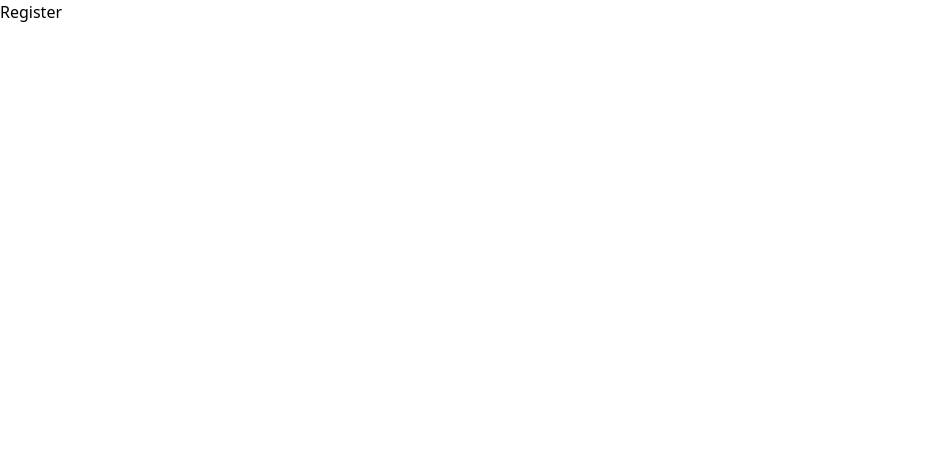
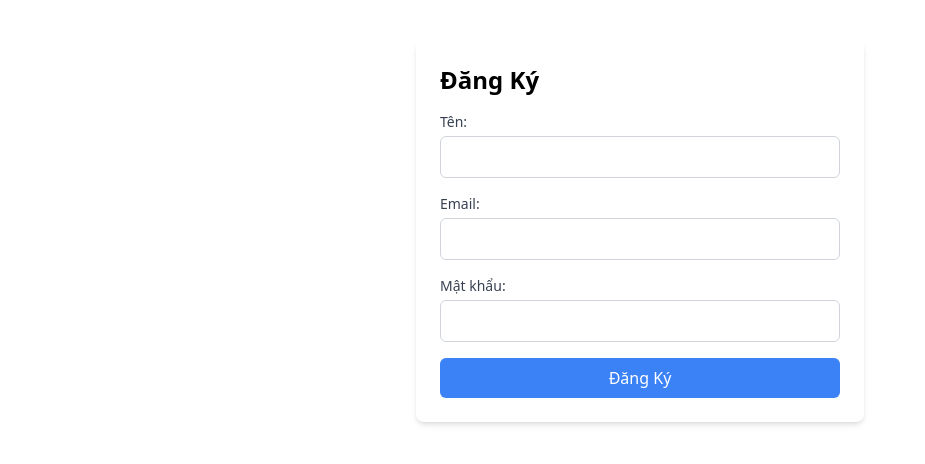
Before and after one commit to duongphph53276/GameThuMobile, a React (Vite) app: page /register in a window 1280 px wide. Shown: the top 464 px of the page, without its empty margins (0-925 px from the left). Built offline with nearby package versions, Linux system fonts and the light colour scheme.

Commit message:
xong register

```diff
--- a/src/components/auth/Login.tsx
+++ b/src/components/auth/Login.tsx
@@ -1,3 +1,4 @@
+// components/auth/Login.tsx
 import React, { useState } from 'react';
 import axios from 'axios';
 import { useNavigate } from 'react-router-dom';
@@ -27,11 +28,34 @@ const Login: React.FC = () => {
   };
 
   return (
-    <form onSubmit={handleSubmit}>
-      <input type="email" value={email} onChange={(e) => setEmail(e.target.value)} required />
-      <input type="password" value={password} onChange={(e) => setPassword(e.target.value)} required />
-      <button type="submit">Đăng nhập</button>
-    </form>
+    <div className="max-w-md mx-auto mt-10 p-6 bg-white rounded-lg shadow-md">
+      <h2 className="text-2xl font-bold mb-4">Đăng Nhập</h2>
+      <form onSubmit={handleSubmit}>
+        <div className="mb-4">
+          <label className="block text-sm font-medium text-gray-700">Email:</label>
+          <input
+            type="email"
+            value={email}
+            onChange={(e) => setEmail(e.target.value)}
+            required
+            className="mt-1 block w-full p-2 border border-gray-300 rounded-md focus:outline-none focus:ring focus:ring-blue-500"
+          />
+        </div>
+        <div className="mb-4">
+          <label className="block text-sm font-medium text-gray-700">Mật khẩu:</label>
+          <input
+            type="password"
+            value={password}
+            onChange={(e) => setPassword(e.target.value)}
+            required
+            className="mt-1 block w-full p-2 border border-gray-300 rounded-md focus:outline-none focus:ring focus:ring-blue-500"
+          />
+        </div>
+        <button type="submit" className="w-full bg-blue-500 text-white p-2 rounded-md hover:bg-blue-600 transition">
+          Đăng Nhập
+        </button>
+      </form>
+    </div>
   );
 };
 
--- a/src/components/auth/Register.tsx
+++ b/src/components/auth/Register.tsx
@@ -1,7 +1,73 @@
-const Register = () => {
+// components/auth/Register.tsx
+import React, { useState } from 'react';
+import axios from 'axios';
+
+const Register: React.FC = () => {
+  const [name, setName] = useState('');
+  const [email, setEmail] = useState('');
+  const [password, setPassword] = useState('');
+  const [error, setError] = useState('');
+  const [success, setSuccess] = useState('');
+
+  const handleRegister = async (e: React.FormEvent) => {
+    e.preventDefault();
+    setError('');
+    setSuccess('');
+
+    try {
+      const response = await axios.post('http://localhost:5000/register', {
+        name,
+        email,
+        password,
+      });
+      setSuccess(response.data.message);
+    } catch (err: any) {
+      setError(err.response?.data?.message || 'Đăng ký thất bại');
+    }
+  };
+
   return (
-    <div>Register</div>
-  )
-}
+    <div className="max-w-md mx-auto mt-10 p-6 bg-white rounded-lg shadow-md">
+      <h2 className="text-2xl font-bold mb-4">Đăng Ký</h2>
+      <form onSubmit={handleRegister}>
+        <div className="mb-4">
+          <label className="block text-sm font-medium text-gray-700">Tên:</label>
+          <input
+            type="text"
+            value={name}
+            onChange={(e) => setName(e.target.value)}
+            required
+            className="mt-1 block w-full p-2 border border-gray-300 rounded-md focus:outline-none focus:ring focus:ring-blue-500"
+          />
+        </div>
+        <div className="mb-4">
+          <label className="block text-sm font-medium text-gray-700">Email:</label>
+          <input
+            type="email"
+            value={email}
+            onChange={(e) => setEmail(e.target.value)}
+            required
+            className="mt-1 block w-full p-2 border border-gray-300 rounded-md focus:outline-none focus:ring focus:ring-blue-500"
+          />
+        </div>
+        <div className="mb-4">
+          <label className="block text-sm font-medium text-gray-700">Mật khẩu:</label>
+          <input
+            type="password"
+            value={password}
+            onChange={(e) => setPassword(e.target.value)}
+            required
+            className="mt-1 block w-full p-2 border border-gray-300 rounded-md focus:outline-none focus:ring focus:ring-blue-500"
+          />
+        </div>
+        <button type="submit" className="w-full bg-blue-500 text-white p-2 rounded-md hover:bg-blue-600 transition">
+          Đăng Ký
+        </button>
+      </form>
+      {error && <p className="mt-4 text-red-500">{error}</p>}
+      {success && <p className="mt-4 text-green-500">{success}</p>}
+    </div>
+  );
+};
 
-export default Register
+export default Register;
```
